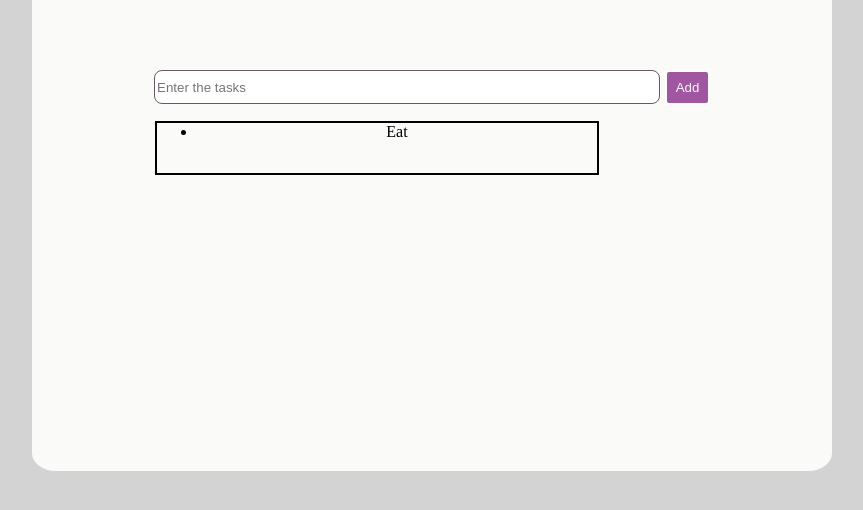
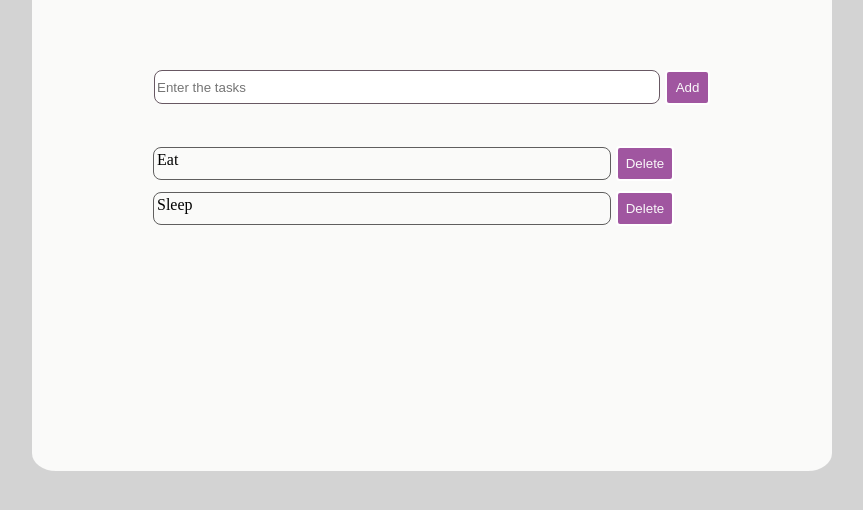
Before and after one commit to Mofiz-Usmani/Beginner-Level-Projects, a plain HTML site: page To-Do_App/ToDo.html in a window 1280 px wide. Shown: the part 200-710 px from the top of the page, without its empty margins (208-1071 px from the left). Drawn offline with Linux system fonts and the light colour scheme; a web font is replaced by a local one.

Commit message:
modified

```diff
--- a/To-Do_App/ToDo.css
+++ b/To-Do_App/ToDo.css
@@ -51,9 +51,52 @@ button {
     border-radius: 4px;
 }
 
-ul {
-    height: 50px;
-    width: 400px;
-    border: 2px solid black;
-    margin-left: 123px;
+.list {
+    display: flex;
+    flex-direction: column;
+    margin-top: 20px;
 }
+
+.list ul li {
+    text-align: justify;
+    margin-left: 102px;
+}
+
+#one {
+    width: 560px;
+}
+
+#btn {
+    margin: 0px;
+    margin-left: 5px;
+}
+
+.del {
+    width: 58px;
+}
+
+
+.list ul {
+    padding: 0;
+    margin-left: 14px;
+}
+
+.list li {
+    display: flex;
+    align-items: center;
+    padding: 5px;
+}
+
+.list .btn-container {
+    display: flex;
+}
+
+p {
+    margin: 0px;
+    height: 25px;
+    width: 450px;
+    border: 1px solid rgb(95, 94, 94);
+    border-radius: 8px;
+    padding: 3px;
+    text-align: justify;
+}
--- a/To-Do_App/ToDo.html
+++ b/To-Do_App/ToDo.html
@@ -16,9 +16,19 @@
             <input id="inputBox" placeholder="Enter the tasks">
             <button>Add</button>
         </div>
-        <ul>
-            <li>Eat</li>
-        </ul>
+
+        <div class="list">
+            <ul id="taskList">
+                <li id="one">
+                    <p>Eat</p>
+                    <button id="btn" class="del">Delete</button>
+                </li>
+                <li id="one">
+                    <p>Sleep</p>
+                    <button id="btn" class="del">Delete</button>
+                </li>
+            </ul>
+        </div>
     </div>
     <script src="ToDo.js"></script>
 </body>
```
